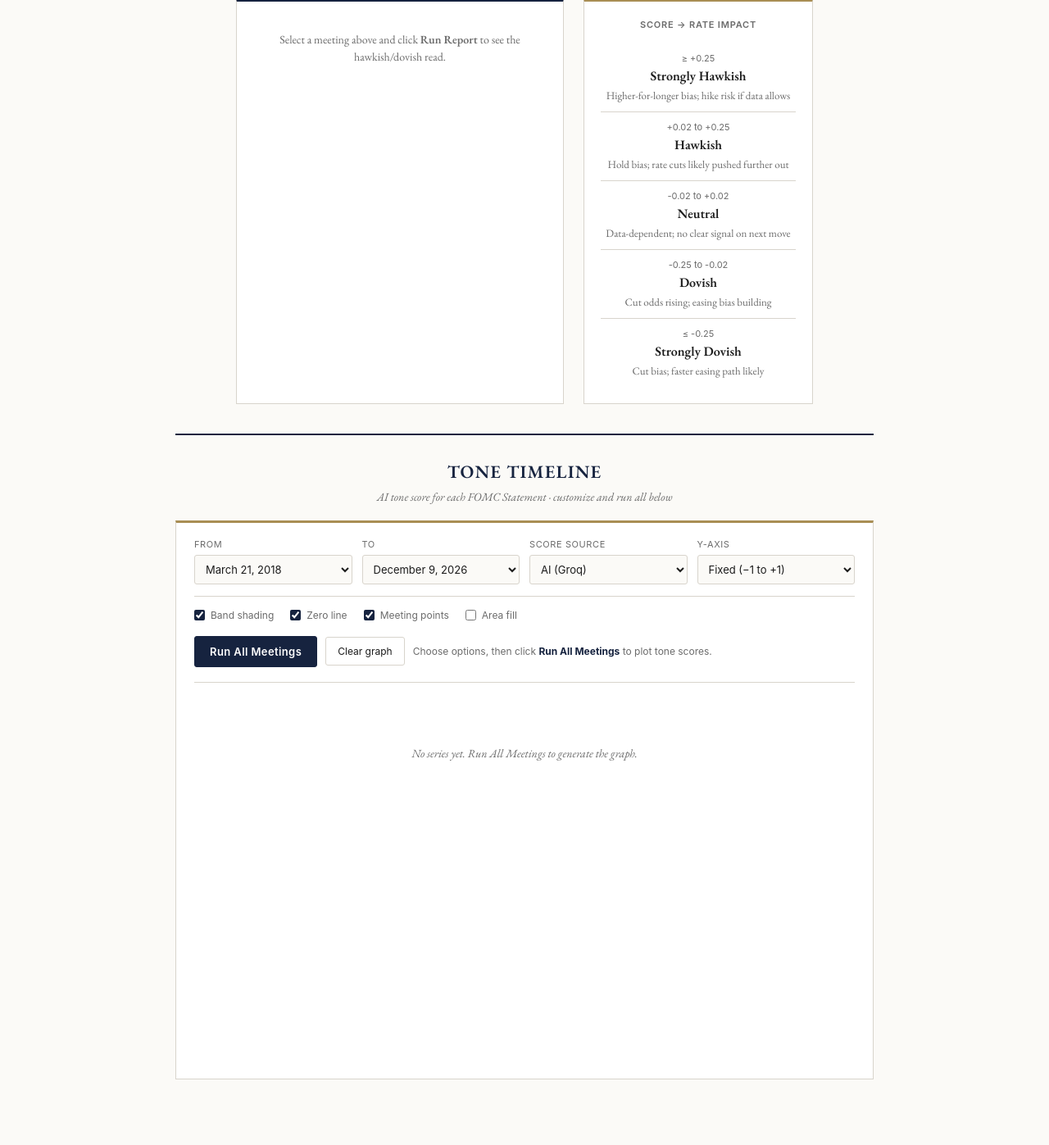
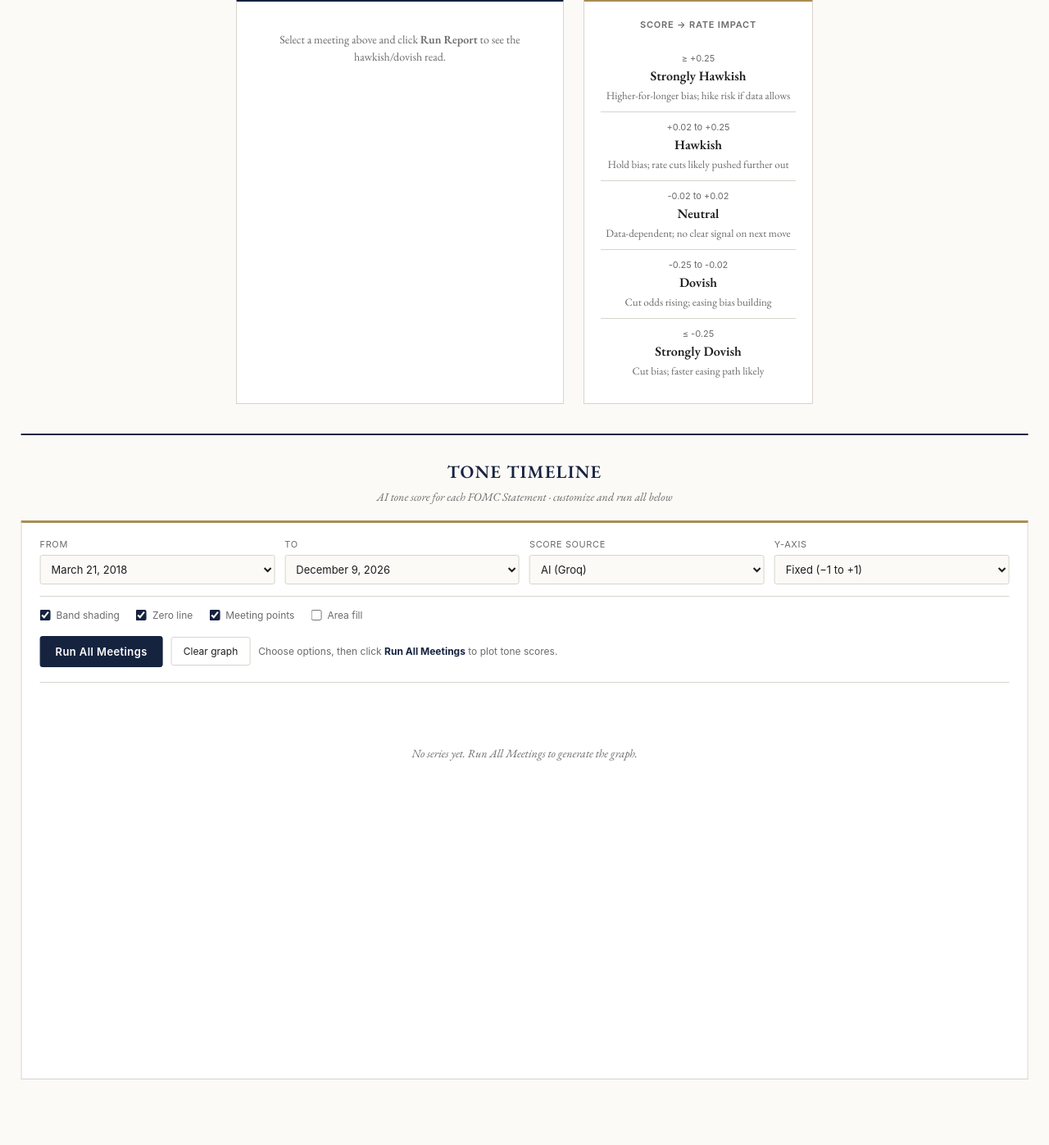
Before and after one commit to leonardol11/Fed-Rhetoric, a Flask app: page / in a window 1280 px wide. Shown: the part 238-1635 px from the top of the page at 82% size. Run offline with Flask 3, Linux system fonts and the light colour scheme.

Commit message:
Make tone timeline static: show every meeting date at once, no horizontal scroll

```diff
--- a/templates/index.html
+++ b/templates/index.html
@@ -408,6 +408,13 @@
     margin-top: 36px;
     padding-top: 28px;
     border-top: 2px solid var(--navy);
+    /* Break out of the 900px article column so the whole tone timeline can
+       show every meeting date at once, statically, with no horizontal scroll. */
+    position: relative;
+    left: 50%;
+    transform: translateX(-50%);
+    width: 96vw;
+    max-width: 1500px;
   }
   .timeline-section .section-head {
     text-align: center;
@@ -553,7 +560,7 @@
     margin-top: 18px;
     padding-top: 4px;
     border-top: 1px solid var(--border);
-    overflow-x: auto;
+    overflow-x: hidden;
     overflow-y: hidden;
   }
   .chart-wrap.has-data { padding-top: 16px; }
@@ -1016,11 +1023,9 @@
         chartWrap.classList.add('has-data');
         setHoverChrome(true);
 
-        // Widen the canvas for long series so every meeting gets a point + label
-        // instead of Chart.js auto-skipping ticks to fit a narrow plot.
-        var perPoint = points.length > 40 ? 34 : (points.length > 24 ? 40 : 48);
-        var plotWidth = Math.max(chartWrap.clientWidth || 0, points.length * perPoint);
-        chartScroll.style.width = plotWidth + 'px';
+        // Static graph: the plot always fills the full (now widened) container,
+        // so every meeting date is visible at once with no horizontal scroll.
+        chartScroll.style.width = '100%';
 
         var labels = points.map(function (p) {
           return shortLabel(p.date, p.label_date || p.date);
```
